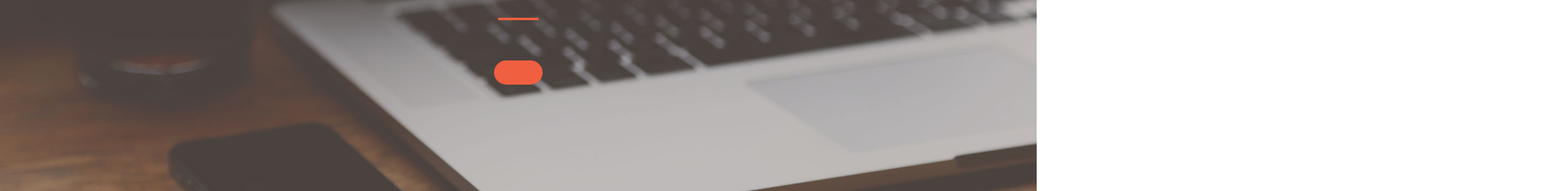
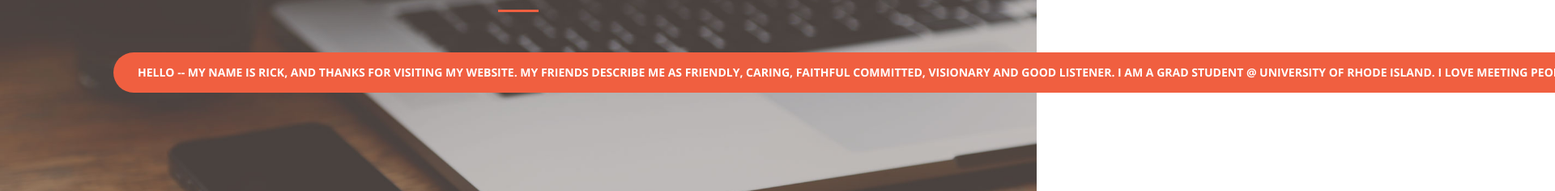
Before and after one commit to ludwigwittgenstein2/ludwigwittgenstein2.github.io, a website: page index.html in a window 1280 px wide. Shown: the part 379-616 px from the top of the page at 81% size, 1920 px wide, since content can reach past the window. Drawn offline with nearby package versions, Linux system fonts and the light colour scheme.

Commit message:
About me

```diff
--- a/index.html
+++ b/index.html
@@ -80,7 +80,7 @@
                 <h1 id="homeHeading">Welcome</h1>
                 <hr>
                 <p></p>
-                <a href="#about" class="btn btn-primary btn-xl page-scroll"></a>
+                <a href="#about" class="btn btn-primary btn-xl page-scroll"> Hello -- My name is Rick, And thanks for visiting my website. My friends describe me as friendly, caring, faithful committed, visionary and good listener. I am a Grad student @ University of Rhode Island. I love meeting people, And encouraging, helping them to find their purpose. Working with people from China, Sri Lanka, Middle East, Japan, Brazil, UK has expanded my view of the world. I love studying cultures and explaining cross-cultural differences. If you had met me, you will find me gravitating towards discussing ideas, inter-disciplinary topics related to History, Philosophy, Businesses, Real estate, cultures, theology. </a>
             </div>
         </div>
     </header>
```
